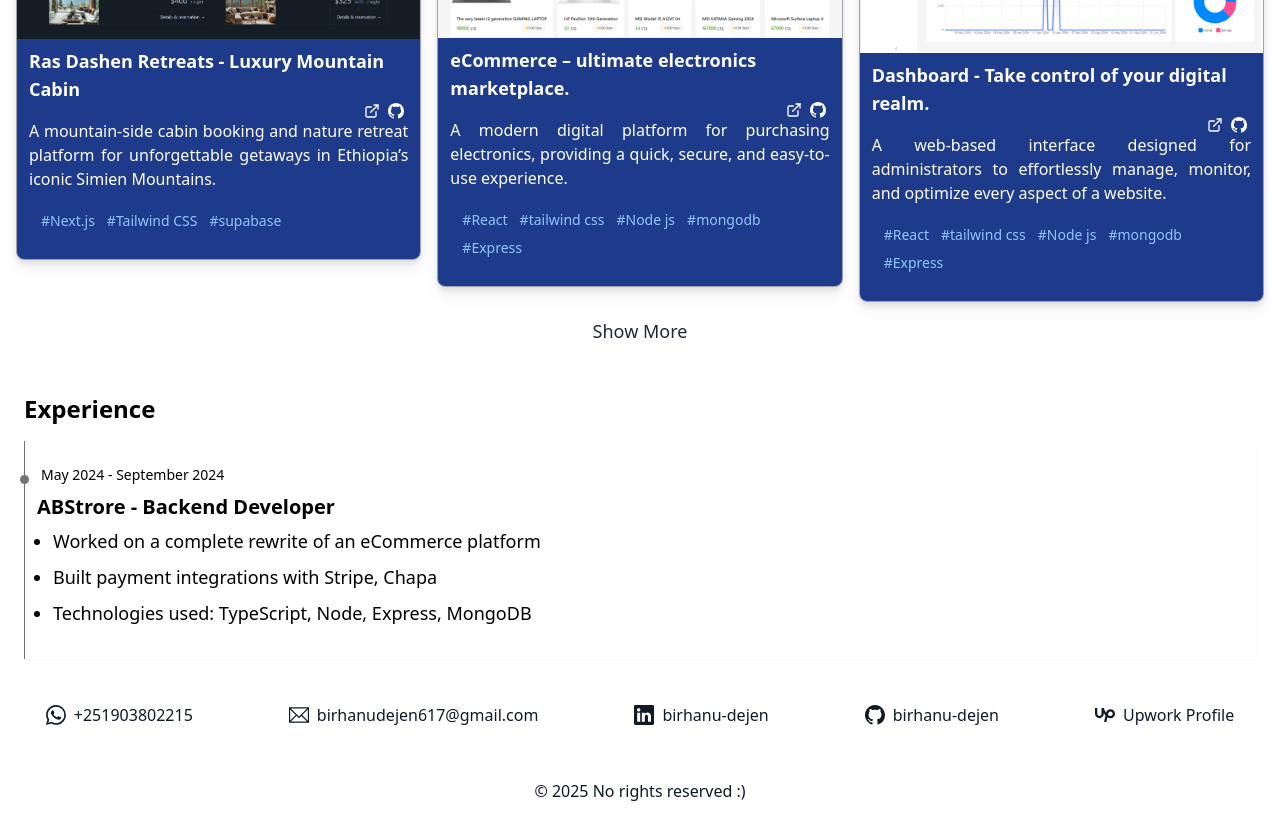
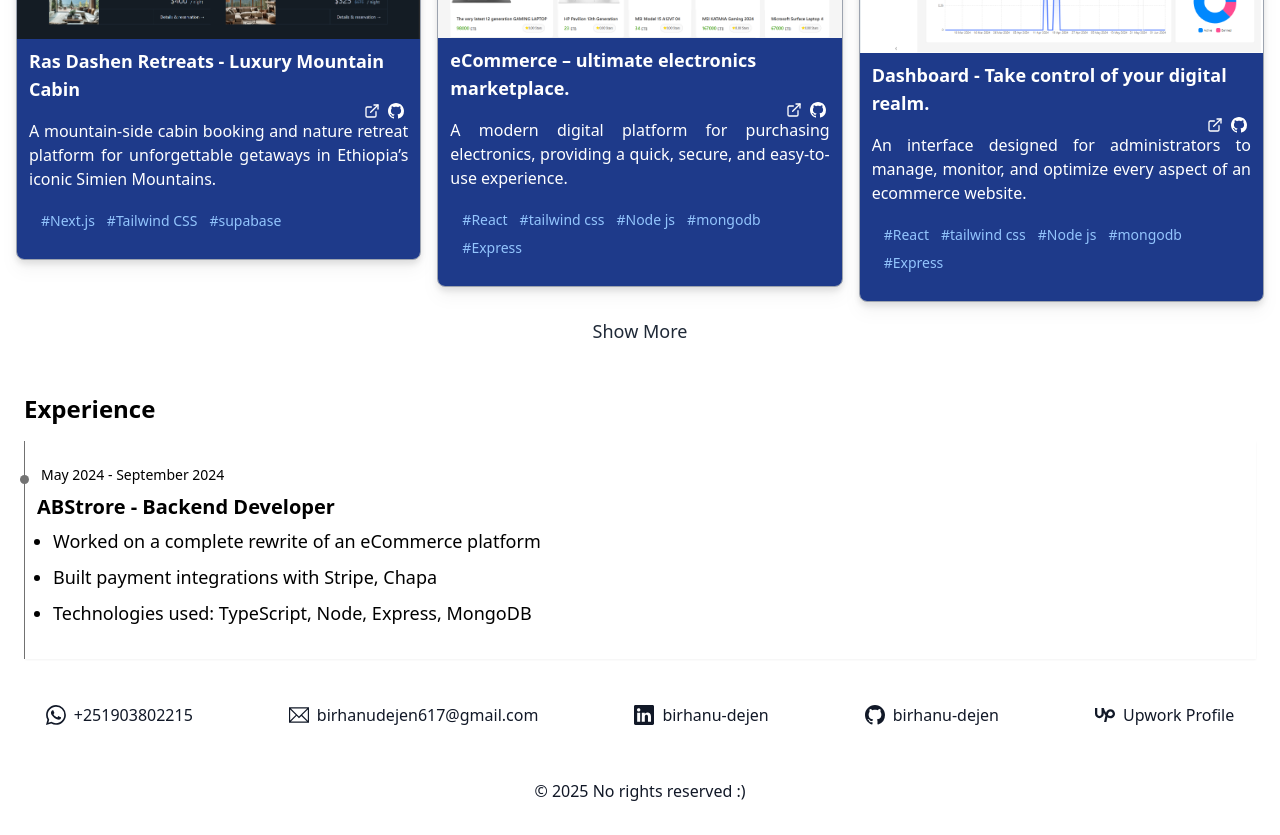
Before and after one commit to birhanu-dejen/portfolio, a React (Vite) app: page / in a window 1280 px wide. Shown: the part 940-1775 px from the top of the page. Built offline with nearby package versions, Linux system fonts and the light colour scheme.

Commit message:
update projects.ts

```diff
--- a/src/data/projects.ts
+++ b/src/data/projects.ts
@@ -24,7 +24,7 @@ export const projects: IProject[] = [
   {
     title: " Dashboard - Take control of your digital realm.",
     description:
-      "A web-based interface designed for administrators to effortlessly manage, monitor, and optimize every aspect of a website.",
+      "An  interface designed for administrators to manage, monitor, and optimize every aspect of an ecommerce website.",
     image: adminImg,
     tech: ["React", "tailwind css", "Node js", "mongodb", "Express"],
     previewLink: "https://abstore-admin.onrender.com/",
```
